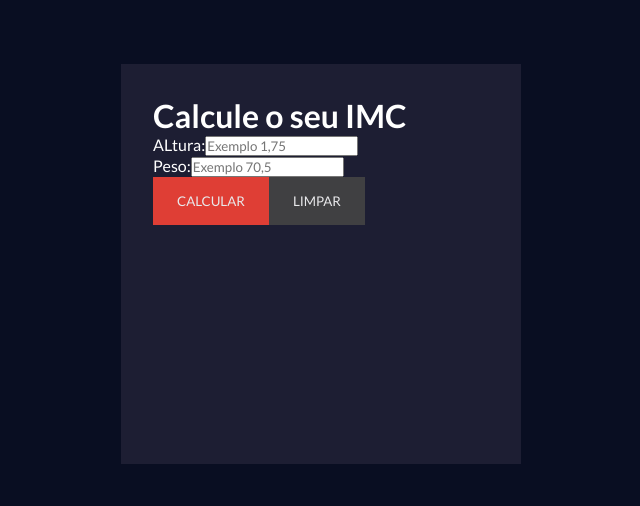
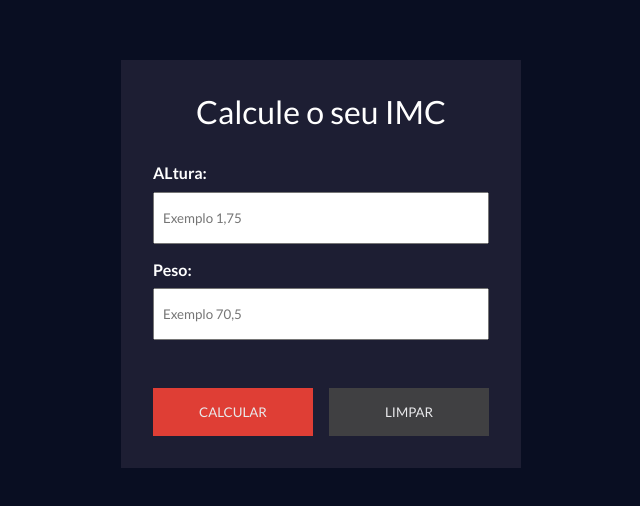
Before and after one commit to aldosds/calcule-o-seu-imc-react, a React (Vite) app: page / in a window 1280 px wide. Shown: the part 136-642 px from the top of the page, without its empty margins (319-959 px from the left). Built offline with nearby package versions, Linux system fonts and the light colour scheme.

Commit message:
Style: Styled the ImcCalc.jsx component

```diff
--- a/src/components/imcCalc/ImcCalc.css
+++ b/src/components/imcCalc/ImcCalc.css
@@ -0,0 +1,34 @@
+#calc-container h1 {
+  text-align: center;
+  margin-bottom: 2rem;
+  font-weight: normal;
+}
+
+.form-inputs {
+  display: flex;
+  flex-direction: column;
+  justify-content: space-between;
+}
+
+.form-control {
+  display: flex;
+  flex-direction: column;
+  flex: 1;
+  margin-bottom: 1rem;
+}
+
+.form-control label {
+  font-weight: bold;
+  margin-bottom: 0.6rem;
+}
+
+.form-control input {
+  padding: 1rem 0.5rem;
+}
+
+.action-control {
+  display: flex;
+  justify-content: space-between;
+  gap: 1rem;
+  margin-top: 2rem;
+}
```
